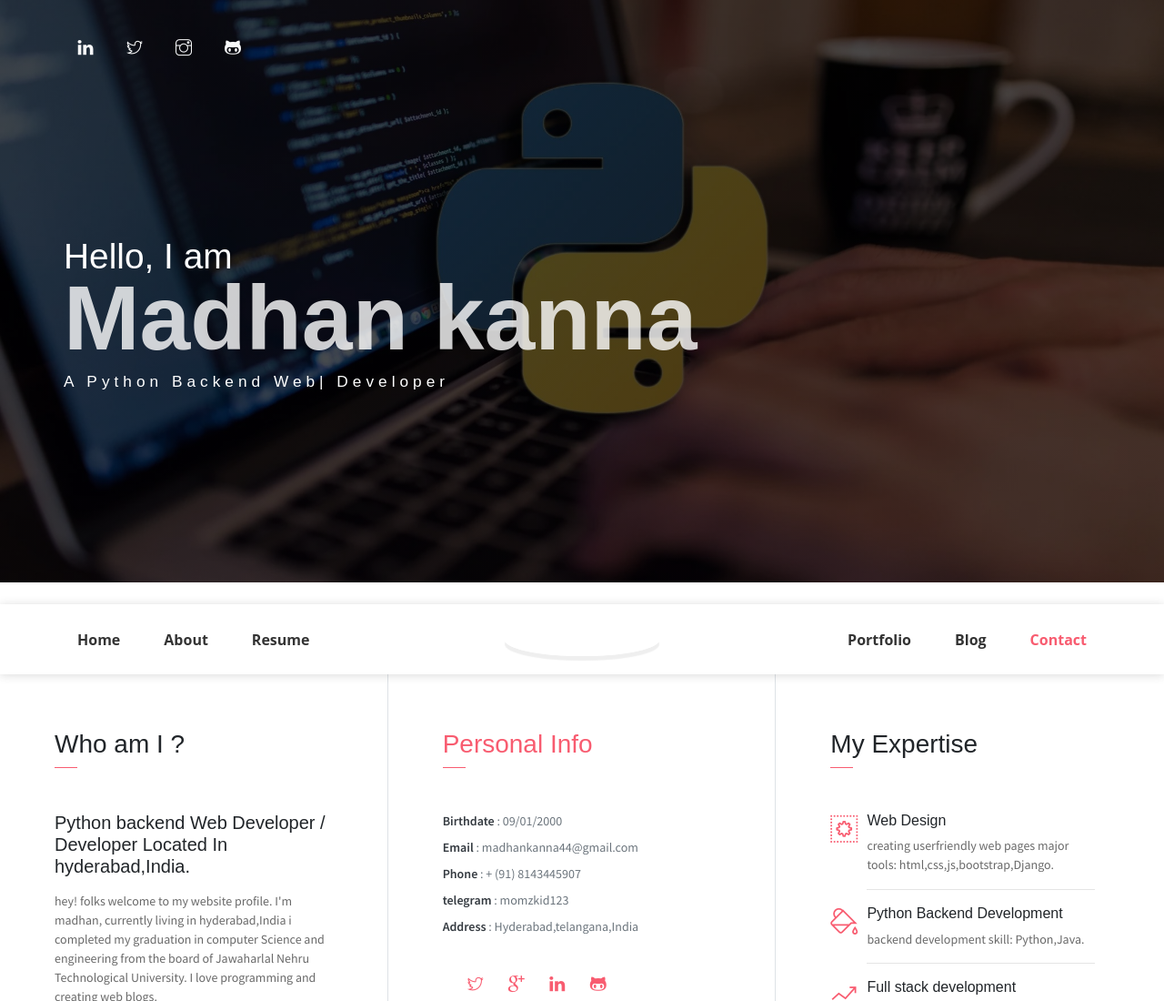
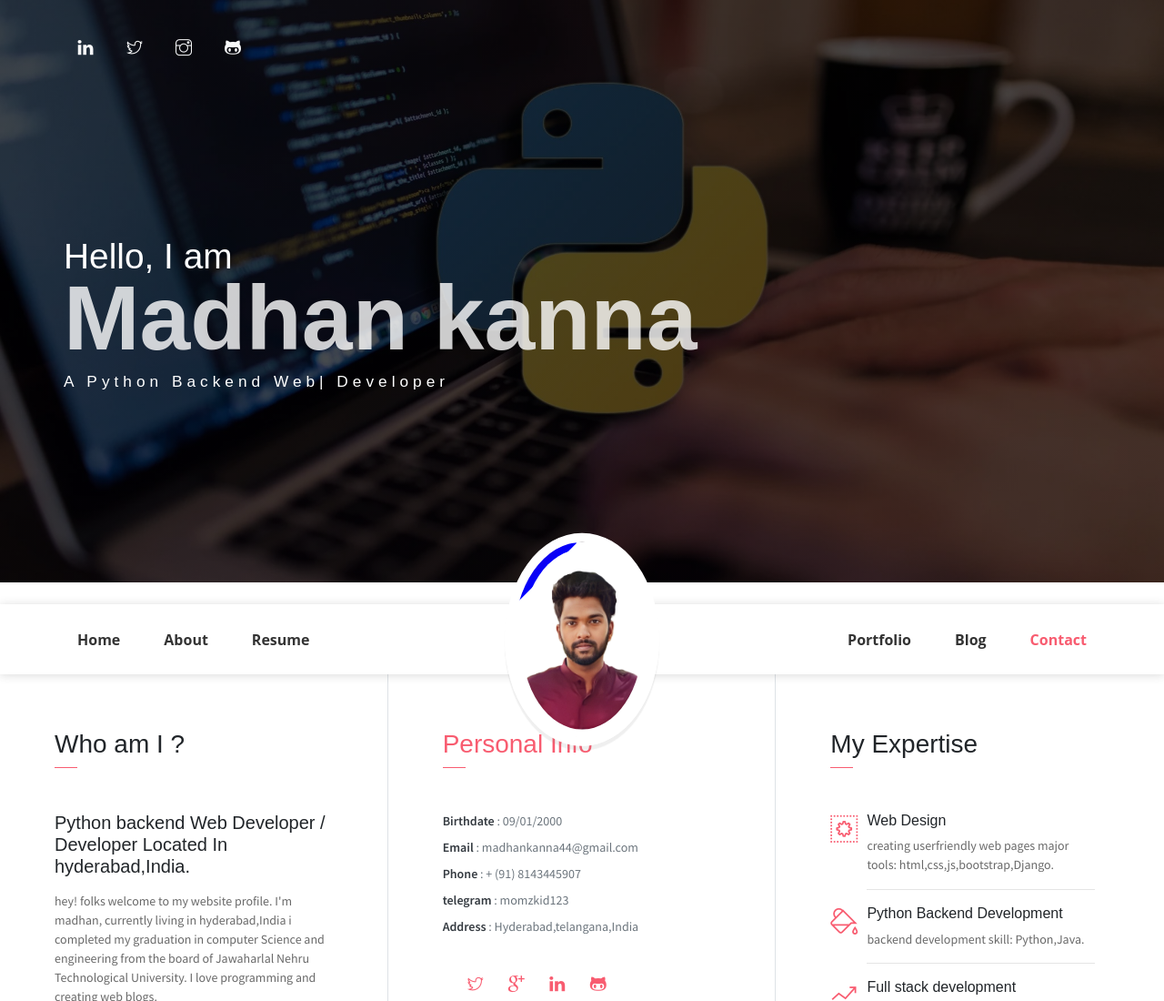
Before and after one commit to Madhankanna44/Portfolio, a plain HTML site: page index.html in a window 1280 px wide. Shown: the top 1100 px of the page at 91% size. Drawn offline with Linux system fonts and the light colour scheme; some packages are replaced by stand-ins of ours; files whose address does not match are found by name.

Commit message:
Update index.html

```diff
--- a/index.html
+++ b/index.html
@@ -51,7 +51,7 @@
                     </li>
                 </ul>
                 <ul class="navbar-nav brand">
-                    <img src="assets/imgs/Madhan.png" alt="" class="brand-img">
+                    <img src="Portfolio/assets/imgs/Madhan.png" alt="" class="brand-img">
                     <li class="brand-txt">
                         <h5 class="brand-title">Madhan kanna</h5>
                         <div class="brand-subtitle">Python backend | Web Developer</div>
```
